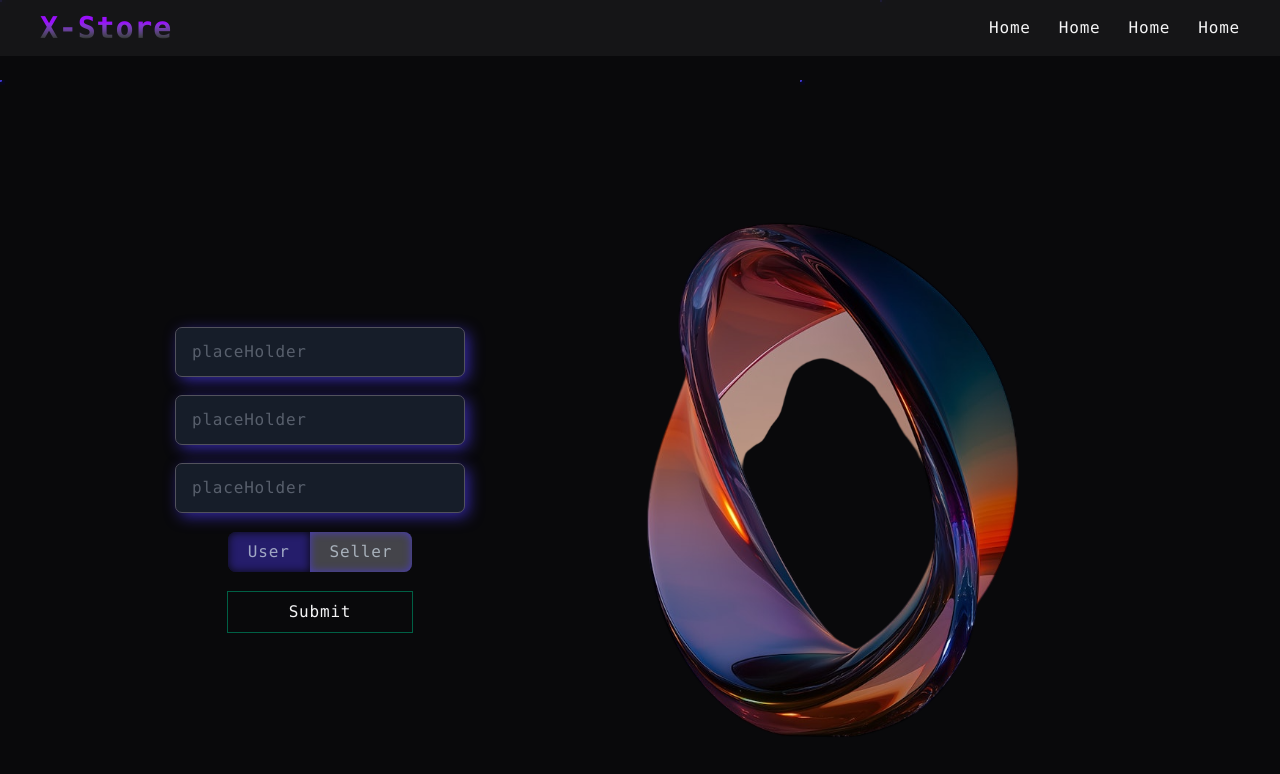
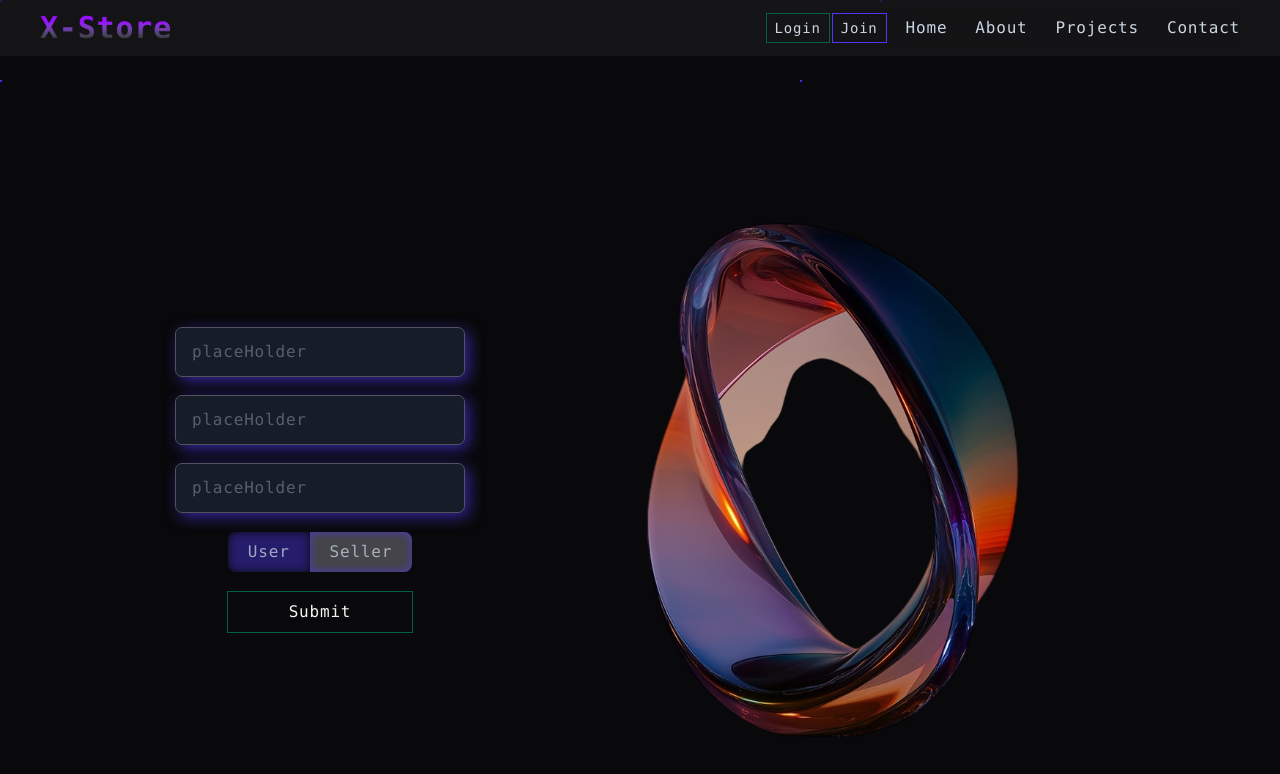
Before and after one commit to Nikuunj/x-store, a React (Vite) app in the folder frontend/: page /signup in a window 1280 px wide. Shown: the top 774 px of the page. Built offline with nearby package versions, Linux system fonts and the light colour scheme; no server answers.

Commit message:
update: navbar and some localstorage function

```diff
--- a/frontend/src/components/Logo.tsx
+++ b/frontend/src/components/Logo.tsx
@@ -1,7 +1,8 @@
 
 function Logo() {
   return (
-    <div className="bg-gradient-to-t ps-4 md:ps-0 from-zinc-800 from-20%  via-zinc-700 via-25% to-purple-600 to-65% inline-block text-transparent bg-clip-text text-3xl font-black">X-Store</div>
+    <div className={"bg-gradient-to-t ps-3 md:ps-0 from-zinc-800 from-20%  via-zinc-700 via-25% to-purple-600 to-65% inline-block text-transparent bg-clip-text text-3xl font-black"}>
+      X-Store</div>
   )
 }
 
--- a/frontend/src/components/NavComponent.tsx
+++ b/frontend/src/components/NavComponent.tsx
@@ -10,21 +10,24 @@ function NavComponent() {
     }
     return (
         <>
-            <div className={`md:flex gap-3 transition-all duration-300 bg-zinc-800/40 md:bg-transparent  md:relative md:w-auto md:-translate-0 ${open ? 'w-full absolute translate-y-21' : ' -translate-y-21 w-full absolute' }`} >
-                <div className="ps-4 py-0.5 ">
-                    Home
-                </div>
-                <div className="ps-4 py-0.5">
-                    Home
-                </div>
-                <div className="ps-4 py-0.5 ">
-                    Home
-                </div>
-                <div className="ps-4 py-0.5">
-                    Home
-                </div>
+
+            <div
+                className={`
+                    md:flex gap-3 transition-all duration-300
+                    md:bg-transparent md:relative md:w-auto
+                    md:translate-y-0
+                    absolute  top-14 md:top-0 left-0 w-full bg-zinc-900/75 backdrop-blur-md
+                    flex-col md:flex-row
+                    ${open ? "translate-y-0" : "-translate-y-52"}
+                `}
+            >
+                {["Home", "About", "Projects", "Contact"].map((item, index) => (
+                    <div key={index} className="ps-4 py-2">
+                        {item}
+                    </div>
+                ))}
             </div>
-            <div className={"md:hidden pe-4"} onClick={navController}>
+            <div className="md:hidden pe-2 cursor-pointer z-20" onClick={navController}>
                 <BarIcon />
             </div>
         </>
--- a/frontend/src/components/Navbar.tsx
+++ b/frontend/src/components/Navbar.tsx
@@ -1,13 +1,69 @@
+import { useRecoilState, useRecoilValue } from "recoil"
 import Logo from "./Logo"
 import NavComponent from "./NavComponent"
+import TextBlock from "./TextBlock"
+import { userNameState } from "../store/userInfo"
+import { memo, useRef } from "react"
+import { signOutState } from "../store/oepnCloseState"
 
 function Navbar() {
+
+
   return (
-    <div className="flex justify-between md:px-10 z-30 h-14 items-center bg-zinc-900/85 fixed top-0 w-screen ">
+    <div className={"flex justify-between md:px-10 z-30 h-14 items-center text-slate-300  bg-zinc-900/75 fixed top-0 w-screen "}>
         <Logo />
-        <NavComponent />
+        <div className={"flex justify-center items-center gap-1"}>
+          <UserInfo />
+          <NavComponent />
+        </div>
     </div>
   )
 }
 
-export default Navbar
+function UserInfo() {
+
+
+
+
+  const LoginSignUp = () => (
+    <>
+      <TextBlock variant={'signin'} size={"sm"} text={'Login'} textSize={"sm"} />
+      <TextBlock variant={'detail'} size={"sm"} text={'Join'} textSize={"sm"} />
+    </>
+  )
+
+
+  return (
+    <div className={"flex gap-1"}>
+      {localStorage.getItem('auther') ? <UserName /> : <LoginSignUp /> }
+    </div>
+  )
+}
+
+const UserName = () => {
+  const [open, setOpen] = useRecoilState(signOutState);
+  const userName = useRecoilValue(userNameState)
+
+  function handleOpenClose() {
+    setOpen(pre => !pre)
+    console.log(open)
+  }
+
+  return (
+  <>
+
+    <div onClick={handleOpenClose} className="z-30 transition-all duration-300 bg-indigo-600/60 text-center text-shadow-amber-700
+     font-extrabold rounded-full px-3 py-1">
+      {userName.charAt(0).toUpperCase()}
+    </div>
+    <div
+      className={`
+        transition-all duration-300 fixed -translate-x-5 w-28 bg-zinc-800/70 hover:bg-zinc-700/75 text-center rounded-lg
+        ${open ? "translate-y-12 " : " -translate-y-52"} `}
+    >
+      Sign Out
+    </div>
+  </>)
+}
+
+export default memo(Navbar)
--- a/frontend/src/components/TextBlock.tsx
+++ b/frontend/src/components/TextBlock.tsx
@@ -1,5 +1,5 @@
 
-type VariantType = "default" | "sell" | "detail" | "denger"
+type VariantType = "default" | "sell" | "detail" | "denger" | 'signin'
 export interface TextBlockProps {
     variant: VariantType;
     size: "sm" | "md" | "lg";
@@ -14,13 +14,14 @@ function TextBlock({ variant, size, textSize, text, onClick } : TextBlockProps)
         default: 'hover:bg-amber-500 hover:text-zinc-700',
         sell: 'outline-1 outline-emerald-800 hover:bg-emerald-900  cursor-pointer',
         detail: 'outline-1 outline-indigo-600 hover:bg-indigo-900  cursor-pointer',
-        denger: 'outline-1 outline-red-800/60 hover:bg-red-800/60  cursor-pointer'
+        denger: 'outline-1 outline-red-800/60 hover:bg-red-800/60  cursor-pointer',
+        signin: 'outline-1 outline-emerald-800 hover:bg-emerald-900/55 cursor-pointer'
     }
 
     const boxSizeStyle = {
-        sm: "py-0.5 lg:py-1",
-        md: "py-2",
-        lg: "py-4",
+        sm: "py-0.5 lg:py-1 px-2",
+        md: "py-2 px-4",
+        lg: "py-4 px-4",
     }
 
 
@@ -30,10 +31,10 @@ function TextBlock({ variant, size, textSize, text, onClick } : TextBlockProps)
         lg: 'text-xl',
     }
 
-    const defaultStyle: string = 'transition-all duration-300 px-4 ';
+    const defaultStyle: string = 'transition-all duration-300 ';
 
     return (
-        <div className={`${styleVariant[variant]} ${defaultStyle} ${boxSizeStyle[size]} ${textSizeStyle[textSize]}`}
+        <div className={`${styleVariant[variant]} ${defaultStyle} ${boxSizeStyle[size]}  ${textSizeStyle[textSize]}`}
         onClick={onClick}
         >
             {text}
```
